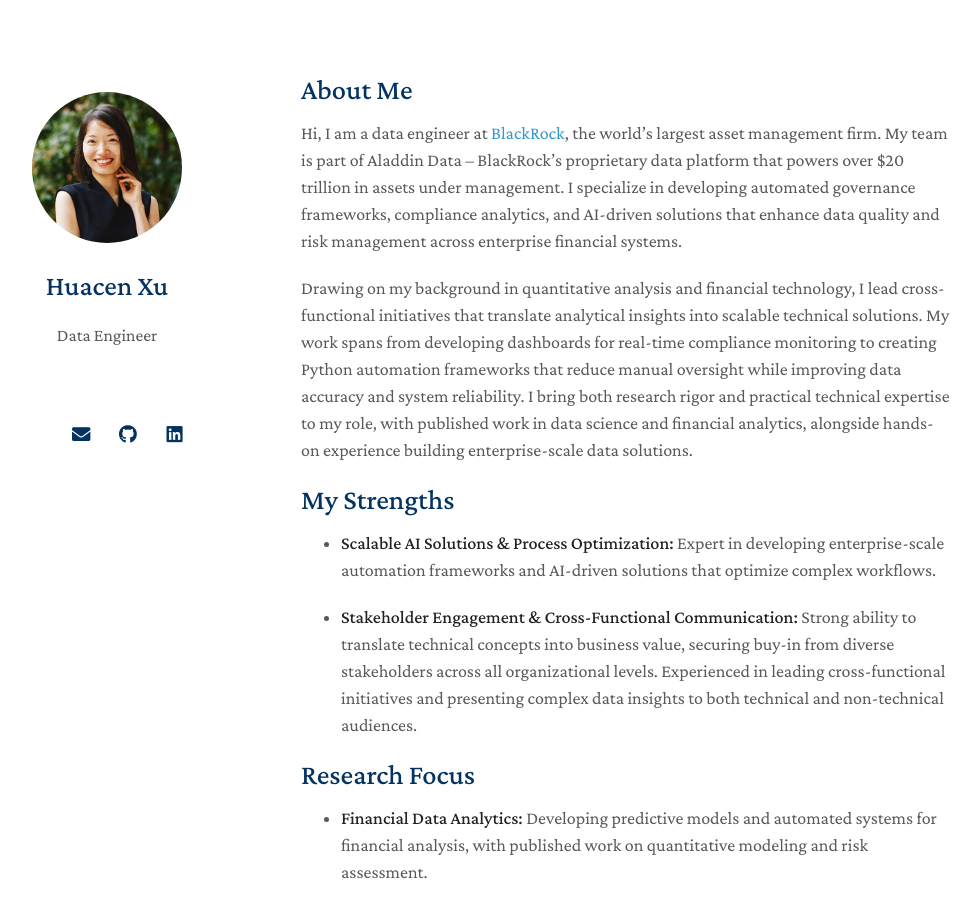
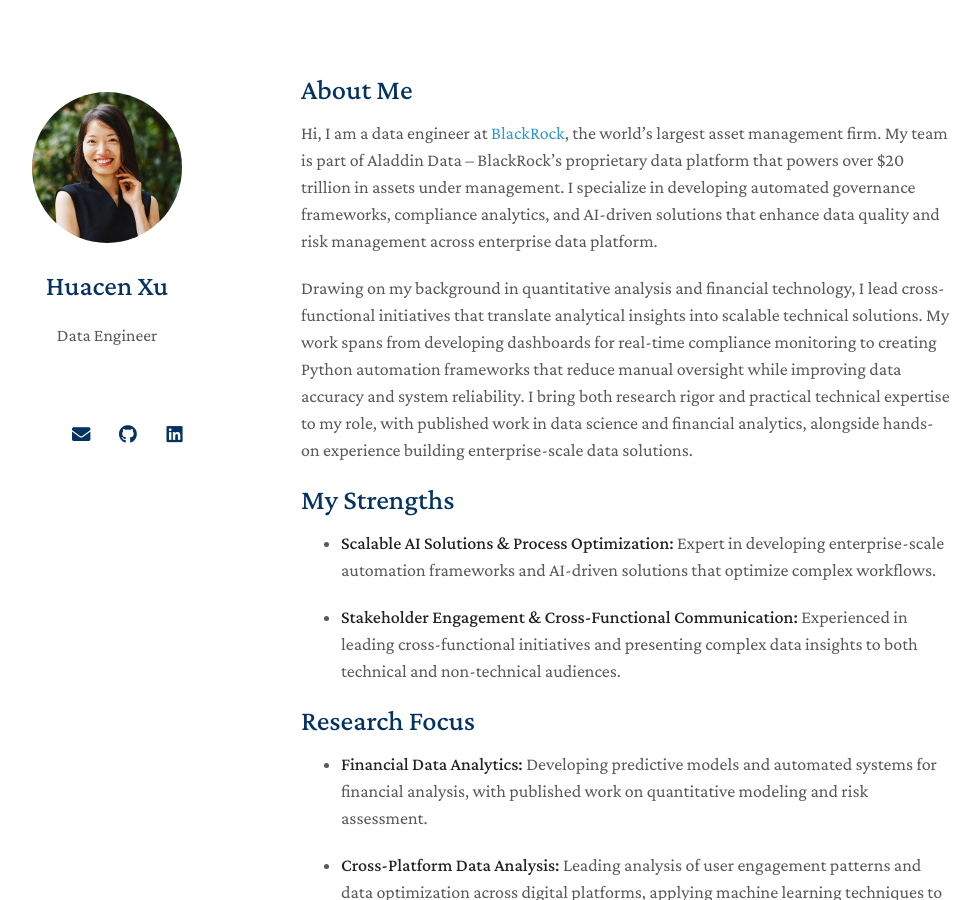
Before and after one commit to huacenxu/huacenxu.github.io, a Jekyll site: the page built from index.md, in a window 1280 px wide and 900 px high. Shown: the whole window, without its empty margins (169-1149 px from the left). Built offline with Jekyll 4.4.1, drawn with Linux system fonts in a browser that asks for light colours; nearby versions of some CDN libraries; a style sheet for code colours, icons or effects is not loaded; our own code applies the rules of GitHub Pages for plain Markdown files.

Commit message:
Update index.md

```diff
--- a/index.md
+++ b/index.md
@@ -4,7 +4,7 @@ layout: homepage
 
 ## About Me
 
-Hi, I am a data engineer at [BlackRock](https://www.blackrock.com/), the world's largest asset management firm. My team is part of Aladdin Data – BlackRock's proprietary data platform that powers over $20 trillion in assets under management. I specialize in developing automated governance frameworks, compliance analytics, and AI-driven solutions that enhance data quality and risk management across enterprise financial systems.
+Hi, I am a data engineer at [BlackRock](https://www.blackrock.com/), the world's largest asset management firm. My team is part of Aladdin Data – BlackRock's proprietary data platform that powers over $20 trillion in assets under management. I specialize in developing automated governance frameworks, compliance analytics, and AI-driven solutions that enhance data quality and risk management across enterprise data platform.
 
 Drawing on my background in quantitative analysis and financial technology, I lead cross-functional initiatives that translate analytical insights into scalable technical solutions. My work spans from developing dashboards for real-time compliance monitoring to creating Python automation frameworks that reduce manual oversight while improving data accuracy and system reliability. I bring both research rigor and practical technical expertise to my role, with published work in data science and financial analytics, alongside hands-on experience building enterprise-scale data solutions.
 
@@ -12,7 +12,7 @@ Drawing on my background in quantitative analysis and financial technology, I le
 
 - **Scalable AI Solutions & Process Optimization:** Expert in developing enterprise-scale automation frameworks and AI-driven solutions that optimize complex workflows.
 
-- **Stakeholder Engagement & Cross-Functional Communication:** Strong ability to translate technical concepts into business value, securing buy-in from diverse stakeholders across all organizational levels. Experienced in leading cross-functional initiatives and presenting complex data insights to both technical and non-technical audiences.
+- **Stakeholder Engagement & Cross-Functional Communication:** Experienced in leading cross-functional initiatives and presenting complex data insights to both technical and non-technical audiences.
 
 ## Research Focus
 
```
